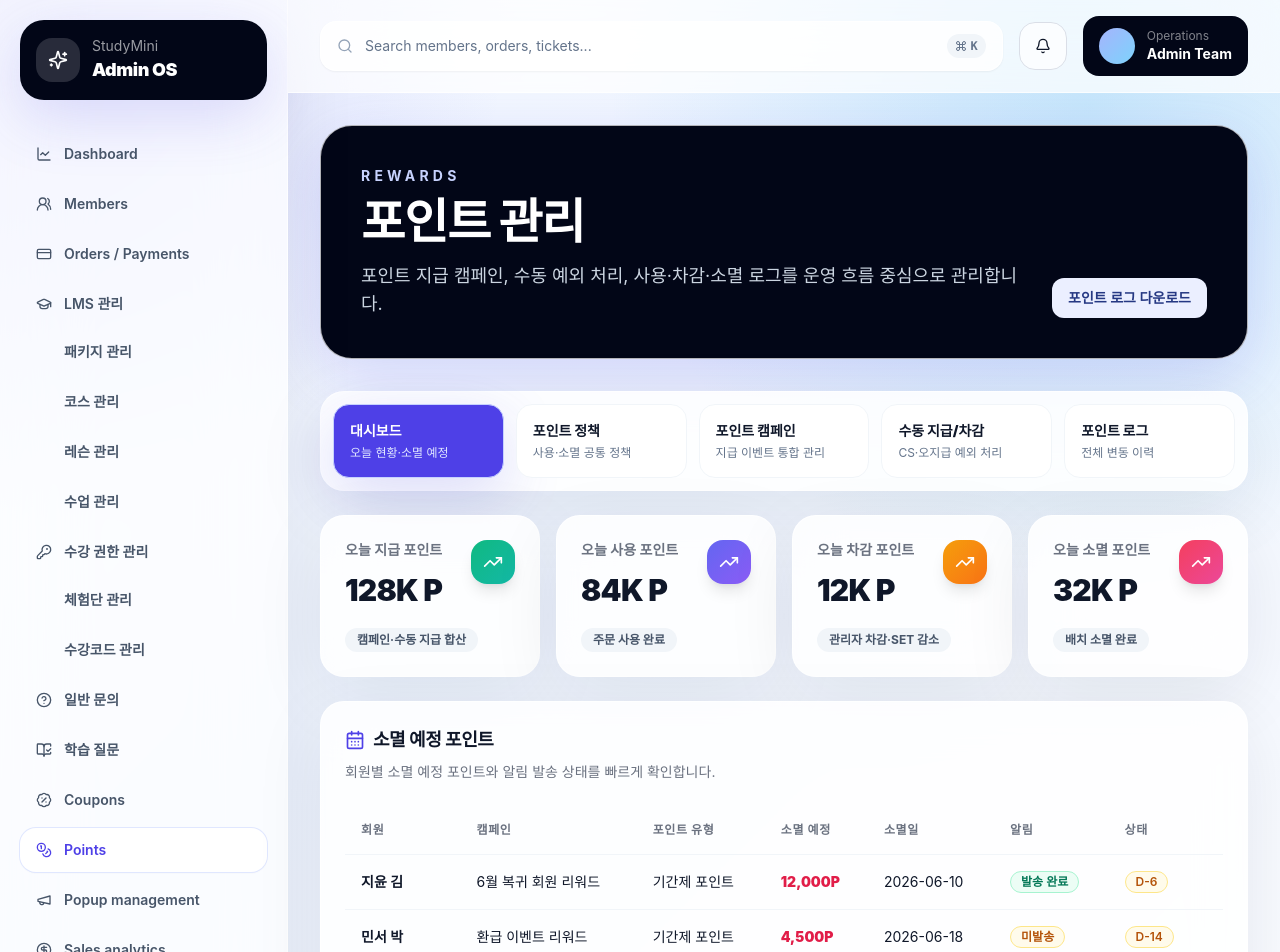
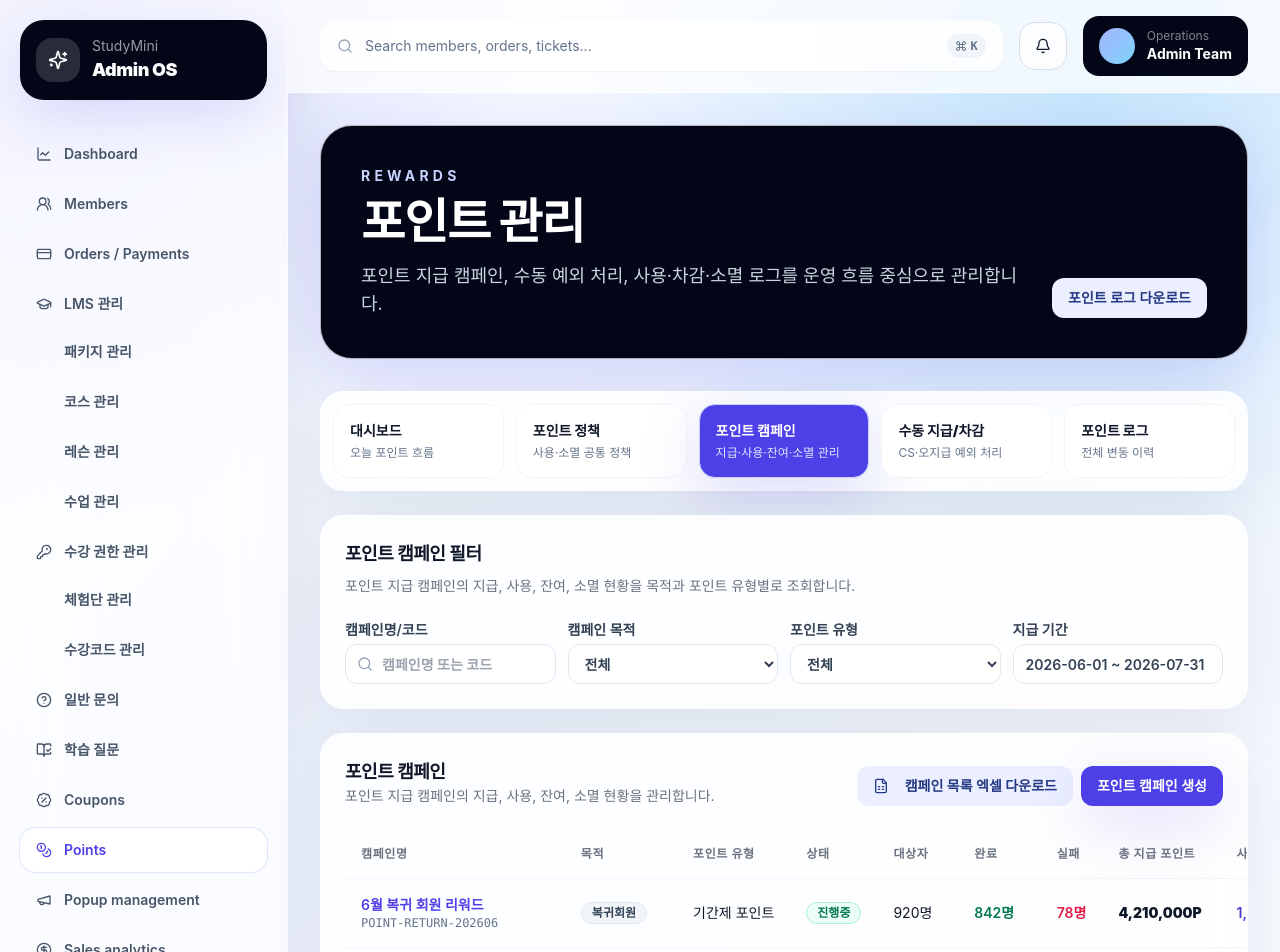
Before and after one commit to koo-2dub/studymini-admin-frontend, a Next.js app: page /points in a window 1280 px wide. Shown: the top 952 px of the page. Built offline with nearby package versions, Linux system fonts and the light colour scheme.

Commit message:
Prioritize point campaigns in points admin

```diff
--- a/app/points/page.tsx
+++ b/app/points/page.tsx
@@ -2,7 +2,7 @@
 
 import { useMemo, useState } from "react";
 import { useRouter } from "next/navigation";
-import { AlertTriangle, CalendarDays, Coins, FileSpreadsheet, MinusCircle, PlusCircle, Search, Settings, ShieldAlert } from "lucide-react";
+import { AlertTriangle, Coins, FileSpreadsheet, MinusCircle, PlusCircle, Search, Settings, ShieldAlert } from "lucide-react";
 
 import { PageHeader } from "@/components/dashboard/page-header";
 import { StatCard } from "@/components/dashboard/stat-card";
@@ -12,7 +12,7 @@ import { Card, CardContent, CardDescription, CardHeader, CardTitle } from "@/com
 import { Table, TableBody, TableCell, TableHead, TableHeader, TableRow } from "@/components/ui/table";
 import { cn } from "@/lib/utils";
 import { ExportButton } from "./export-button";
-import { campaignPurposes, campaigns, expiringPoints, formatNumber, formatPoints, pointTypes, type PointCampaignPurpose, type PointType } from "./data";
+import { campaignPurposes, campaigns, formatNumber, formatPoints, pointTypes, type PointCampaignPurpose, type PointType } from "./data";
 
 type PointTab = "dashboard" | "policy" | "campaigns" | "manual" | "logs";
 type AdjustmentMode = "개별 지급" | "CSV 지급" | "개별 차감" | "CSV 차감" | "SET";
@@ -41,9 +41,9 @@ type PointLog = {
 };
 
 const tabs: { id: PointTab; label: string; description: string }[] = [
-  { id: "dashboard", label: "대시보드", description: "오늘 현황·소멸 예정" },
+  { id: "dashboard", label: "대시보드", description: "오늘 포인트 흐름" },
   { id: "policy", label: "포인트 정책", description: "사용·소멸 공통 정책" },
-  { id: "campaigns", label: "포인트 캠페인", description: "지급 이벤트 통합 관리" },
+  { id: "campaigns", label: "포인트 캠페인", description: "지급·사용·잔여·소멸 관리" },
   { id: "manual", label: "수동 지급/차감", description: "CS·오지급 예외 처리" },
   { id: "logs", label: "포인트 로그", description: "전체 변동 이력" },
 ];
@@ -100,7 +100,7 @@ function FilterInput({ label, children }: { label: string; children: React.React
 
 export default function PointsPage() {
   const router = useRouter();
-  const [activeTab, setActiveTab] = useState<PointTab>("dashboard");
+  const [activeTab, setActiveTab] = useState<PointTab>("campaigns");
   const [adjustmentMode, setAdjustmentMode] = useState<AdjustmentMode>("개별 지급");
   const [memberQuery, setMemberQuery] = useState("");
   const [campaignQuery, setCampaignQuery] = useState("");
@@ -178,38 +178,11 @@ export default function PointsPage() {
         </Card>
 
         {activeTab === "dashboard" && (
-          <div className="space-y-6">
-            <div className="grid gap-4 md:grid-cols-2 xl:grid-cols-4">
-              <StatCard label="오늘 지급 포인트" value="128K P" change="캠페인·수동 지급 합산" tone="emerald" />
-              <StatCard label="오늘 사용 포인트" value="84K P" change="주문 사용 완료" tone="indigo" />
-              <StatCard label="오늘 차감 포인트" value="12K P" change="관리자 차감·SET 감소" tone="amber" />
-              <StatCard label="오늘 소멸 포인트" value="32K P" change="배치 소멸 완료" tone="rose" />
-            </div>
-
-            <Card>
-              <CardHeader>
-                <CardTitle className="flex items-center gap-2"><CalendarDays className="h-5 w-5 text-primary" />소멸 예정 포인트</CardTitle>
-                <CardDescription>회원별 소멸 예정 포인트와 알림 발송 상태를 빠르게 확인합니다.</CardDescription>
-              </CardHeader>
-              <CardContent className="overflow-x-auto">
-                <Table>
-                  <TableHeader><TableRow><TableHead>회원</TableHead><TableHead>캠페인</TableHead><TableHead>포인트 유형</TableHead><TableHead>소멸 예정</TableHead><TableHead>소멸일</TableHead><TableHead>알림</TableHead><TableHead>상태</TableHead></TableRow></TableHeader>
-                  <TableBody>
-                    {expiringPoints.map((item) => (
-                      <TableRow key={`${item.member}-${item.expireDate}`}>
-                        <TableCell className="font-semibold">{item.member}</TableCell>
-                        <TableCell>{item.campaign}</TableCell>
-                        <TableCell>{item.pointType}</TableCell>
-                        <TableCell className="font-black text-rose-600">{item.points}</TableCell>
-                        <TableCell>{item.expireDate}</TableCell>
-                        <TableCell><Badge variant={statusVariant(item.notification)}>{item.notification}</Badge></TableCell>
-                        <TableCell><Badge variant={statusVariant(item.status)}>{item.status}</Badge></TableCell>
-                      </TableRow>
-                    ))}
-                  </TableBody>
-                </Table>
-              </CardContent>
-            </Card>
+          <div className="grid gap-4 md:grid-cols-2 xl:grid-cols-4">
+            <StatCard label="오늘 지급 포인트" value="128K P" change="캠페인·수동 지급 합산" tone="emerald" />
+            <StatCard label="오늘 사용 포인트" value="84K P" change="주문 사용 완료" tone="indigo" />
+            <StatCard label="오늘 차감 포인트" value="12K P" change="관리자 차감·SET 감소" tone="amber" />
+            <StatCard label="오늘 소멸 포인트" value="32K P" change="배치 소멸 완료" tone="rose" />
           </div>
         )}
 
@@ -260,7 +233,7 @@ export default function PointsPage() {
             <Card>
               <CardHeader>
                 <CardTitle>포인트 캠페인 필터</CardTitle>
-                <CardDescription>캠페인 목적과 포인트 유형을 기준으로 지급 이벤트를 통합 조회합니다.</CardDescription>
+                <CardDescription>포인트 지급 캠페인의 지급, 사용, 잔여, 소멸 현황을 목적과 포인트 유형별로 조회합니다.</CardDescription>
               </CardHeader>
               <CardContent className="grid gap-3 lg:grid-cols-4">
                 <FilterInput label="캠페인명/코드">
@@ -279,7 +252,7 @@ export default function PointsPage() {
               <CardHeader className="flex flex-col gap-4 md:flex-row md:items-center md:justify-between">
                 <div>
                   <CardTitle>포인트 캠페인</CardTitle>
-                  <CardDescription>일반 포인트와 기간제 포인트 지급 캠페인을 한 곳에서 관리합니다.</CardDescription>
+                  <CardDescription>포인트 지급 캠페인의 지급, 사용, 잔여, 소멸 현황을 관리합니다.</CardDescription>
                 </div>
                 <div className="flex flex-wrap gap-2">
                   <ExportButton
@@ -298,15 +271,18 @@ export default function PointsPage() {
                       지급완료수: campaign.issuedCount,
                       지급실패수: campaign.failedCount,
                       총지급포인트: campaign.amount,
-                      만료일: campaign.expires,
+                      사용포인트: campaign.usedPoints,
+                      잔여포인트: campaign.remainingPoints,
+                      만료일또는유효기간: campaign.expires,
+                      지급기간: campaign.period,
                     }))}
                   />
-                  <Button onClick={() => router.push("/points/campaigns/create")} type="button">캠페인 생성</Button>
+                  <Button onClick={() => router.push("/points/campaigns/create")} type="button">포인트 캠페인 생성</Button>
                 </div>
               </CardHeader>
               <CardContent className="overflow-x-auto">
                 <Table>
-                  <TableHeader><TableRow><TableHead className="whitespace-nowrap">캠페인명</TableHead><TableHead className="whitespace-nowrap">목적</TableHead><TableHead className="whitespace-nowrap">포인트 유형</TableHead><TableHead className="whitespace-nowrap">상태</TableHead><TableHead className="whitespace-nowrap">대상자</TableHead><TableHead className="whitespace-nowrap">완료</TableHead><TableHead className="whitespace-nowrap">실패</TableHead><TableHead className="whitespace-nowrap">총 지급 포인트</TableHead><TableHead className="whitespace-nowrap">지급 기간</TableHead><TableHead className="whitespace-nowrap">만료일</TableHead></TableRow></TableHeader>
+                  <TableHeader><TableRow><TableHead className="whitespace-nowrap">캠페인명</TableHead><TableHead className="whitespace-nowrap">목적</TableHead><TableHead className="whitespace-nowrap">포인트 유형</TableHead><TableHead className="whitespace-nowrap">상태</TableHead><TableHead className="whitespace-nowrap">대상자</TableHead><TableHead className="whitespace-nowrap">완료</TableHead><TableHead className="whitespace-nowrap">실패</TableHead><TableHead className="whitespace-nowrap">총 지급 포인트</TableHead><TableHead className="whitespace-nowrap">사용 포인트</TableHead><TableHead className="whitespace-nowrap">잔여 포인트</TableHead><TableHead className="whitespace-nowrap">만료일/유효기간</TableHead><TableHead className="whitespace-nowrap">지급 기간</TableHead></TableRow></TableHeader>
                   <TableBody>
                     {filteredCampaigns.map((campaign) => (
                       <TableRow key={campaign.id} className="cursor-pointer transition-colors hover:bg-indigo-50/70" onClick={() => router.push(`/points/campaigns/${campaign.id}`)}>
@@ -318,8 +294,10 @@ export default function PointsPage() {
                         <TableCell className="whitespace-nowrap font-semibold text-emerald-700">{formatNumber(campaign.issuedCount)}명</TableCell>
                         <TableCell className="whitespace-nowrap font-semibold text-rose-600">{formatNumber(campaign.failedCount)}명</TableCell>
                         <TableCell className="whitespace-nowrap font-black">{formatPoints(campaign.amount)}</TableCell>
+                        <TableCell className="whitespace-nowrap font-semibold text-indigo-700">{formatPoints(campaign.usedPoints)}</TableCell>
+                        <TableCell className="whitespace-nowrap font-semibold text-slate-800">{formatPoints(campaign.remainingPoints)}</TableCell>
+                        <TableCell className="whitespace-nowrap">{campaign.expires}</TableCell>
                         <TableCell className="whitespace-nowrap">{campaign.period}</TableCell>
-                        <TableCell className="whitespace-nowrap">{campaign.expires}</TableCell>
                       </TableRow>
                     ))}
                   </TableBody>
```
